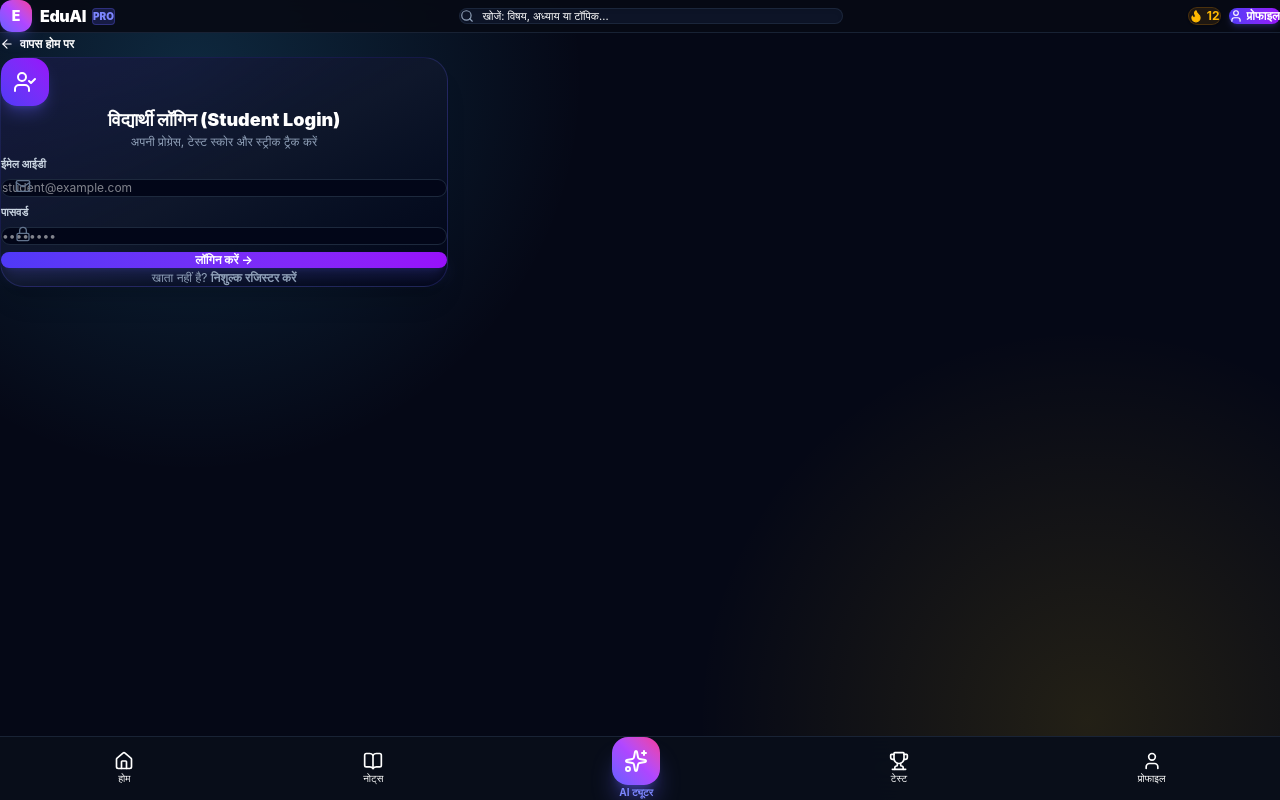
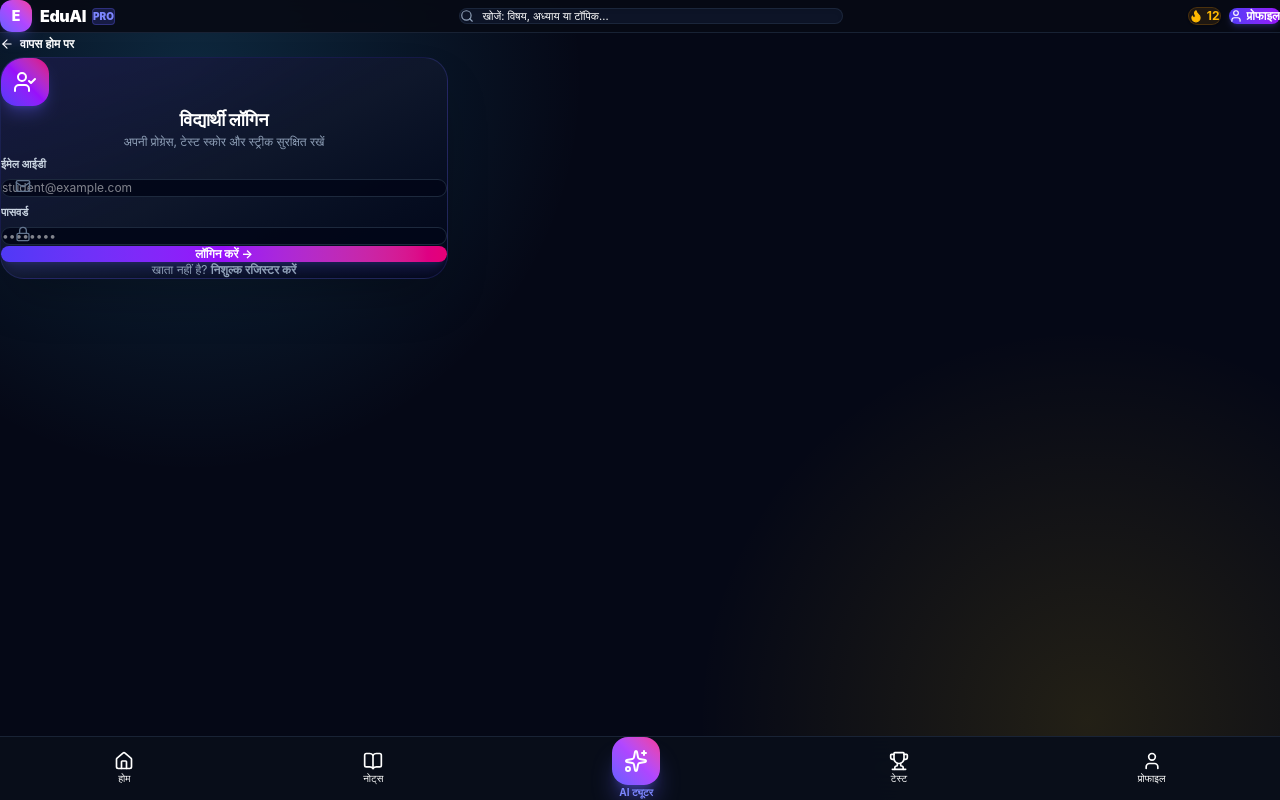
Before and after one commit to bhoopendramandoliya786-source/EducationPlatform, a Next.js app: page /login in a window 1280 px wide. Built offline with nearby package versions, Linux system fonts and the light colour scheme.

Commit message:
Optimize login page with instant animated spinner feedback and zero-lag redirection

```diff
--- a/app/login/page.jsx
+++ b/app/login/page.jsx
@@ -3,7 +3,7 @@ import React, { useState } from "react";
 import Link from "next/link";
 import { useRouter } from "next/navigation";
 import { createClient } from "../../lib/supabase/client";
-import { ArrowLeft, Lock, Mail, Sparkles, UserCheck } from "lucide-react";
+import { ArrowLeft, Lock, Mail, Loader2, UserCheck, AlertCircle } from "lucide-react";
 
 export default function LoginPage() {
   const router = useRouter();
@@ -15,50 +15,63 @@ export default function LoginPage() {
 
   const handleLogin = async (e) => {
     e.preventDefault();
+    if (loading) return;
+
     setLoading(true);
     setErrorMsg("");
 
     try {
       const { data, error } = await supabase.auth.signInWithPassword({
-        email,
-        password,
+        email: email.trim(),
+        password: password,
       });
 
       if (error) {
-        setErrorMsg(error.message || "लॉगिन विफल रहा। कृपया विवरण जांचें।");
+        setErrorMsg(
+          error.message === "Invalid login credentials"
+            ? "गलत ईमेल या पासवर्ड। कृपया पुनः जांचें।"
+            : error.message || "लॉगिन विफल रहा।"
+        );
+        setLoading(false);
       } else {
-        router.push("/student");
-        router.refresh();
+        // Instant Redirect without lag
+        window.location.href = "/student";
       }
     } catch (err) {
-      setErrorMsg("नेटवर्क समस्या। कृपया पुनः प्रयास करें।");
-    } finally {
+      setErrorMsg("इंटरनेट कनेक्शन धीमा है। कृपया पुनः प्रयास करें।");
       setLoading(false);
     }
   };
 
   return (
-    <div className="max-w-md mx-auto px-4 pt-4 space-y-5">
-      <Link href="/" className="inline-flex items-center gap-1.5 text-xs font-semibold text-indigo-400 hover:text-indigo-300">
+    <div className="max-w-md mx-auto px-4 pt-6 space-y-5">
+      <Link
+        href="/"
+        className="inline-flex items-center gap-1.5 text-xs font-semibold text-indigo-400 hover:text-indigo-300 transition"
+      >
         <ArrowLeft className="w-3.5 h-3.5" /> वापस होम पर
       </Link>
 
-      <div className="p-6 rounded-3xl bg-gradient-to-br from-indigo-950/60 via-slate-900 to-slate-950 border border-indigo-500/20 space-y-4 shadow-xl">
-        <div className="text-center space-y-1">
-          <div className="w-12 h-12 rounded-2xl bg-gradient-to-tr from-indigo-600 to-purple-600 mx-auto flex items-center justify-center text-white shadow-lg shadow-indigo-500/30">
+      <div className="p-6 rounded-3xl bg-gradient-to-br from-indigo-950/70 via-slate-900 to-slate-950 border border-indigo-500/20 space-y-5 shadow-2xl relative overflow-hidden">
+        {/* Header Icon */}
+        <div className="text-center space-y-2">
+          <div className="w-12 h-12 rounded-2xl bg-gradient-to-tr from-indigo-600 via-purple-600 to-pink-600 mx-auto flex items-center justify-center text-white shadow-lg shadow-indigo-500/30">
             <UserCheck className="w-6 h-6" />
           </div>
-          <h1 className="text-lg font-black text-white">विद्यार्थी लॉगिन (Student Login)</h1>
-          <p className="text-xs text-slate-400">अपनी प्रोग्रेस, टेस्ट स्कोर और स्ट्रीक ट्रैक करें</p>
+          <h1 className="text-lg font-black text-white">विद्यार्थी लॉगिन</h1>
+          <p className="text-xs text-slate-400">अपनी प्रोग्रेस, टेस्ट स्कोर और स्ट्रीक सुरक्षित रखें</p>
         </div>
 
+        {/* Error Alert */}
         {errorMsg && (
-          <div className="p-3 rounded-xl bg-rose-500/10 border border-rose-500/30 text-xs text-rose-300">
-            {errorMsg}
+          <div className="p-3.5 rounded-2xl bg-rose-500/10 border border-rose-500/30 text-xs text-rose-300 flex items-center gap-2">
+            <AlertCircle className="w-4 h-4 flex-shrink-0 text-rose-400" />
+            <span>{errorMsg}</span>
           </div>
         )}
 
-        <form onSubmit={handleLogin} className="space-y-3">
+        {/* Form */}
+        <form onSubmit={handleLogin} className="space-y-3.5">
           <div className="space-y-1">
             <label className="text-[11px] font-bold text-slate-300">ईमेल आईडी</label>
             <div className="relative">
@@ -66,10 +79,11 @@ export default function LoginPage() {
               <input
                 type="email"
                 required
+                disabled={loading}
                 value={email}
                 onChange={(e) => setEmail(e.target.value)}
                 placeholder="student@example.com"
-                className="w-full pl-10 pr-4 py-2.5 rounded-xl bg-slate-950 border border-slate-800 text-xs text-white focus:outline-none focus:border-indigo-500"
+                className="w-full pl-10 pr-4 py-2.5 rounded-xl bg-slate-950/90 border border-slate-800 text-xs text-white focus:outline-none focus:border-indigo-500 disabled:opacity-50"
               />
             </div>
           </div>
@@ -81,10 +95,11 @@ export default function LoginPage() {
               <input
                 type="password"
                 required
+                disabled={loading}
                 value={password}
                 onChange={(e) => setPassword(e.target.value)}
                 placeholder="••••••••"
-                className="w-full pl-10 pr-4 py-2.5 rounded-xl bg-slate-950 border border-slate-800 text-xs text-white focus:outline-none focus:border-indigo-500"
+                className="w-full pl-10 pr-4 py-2.5 rounded-xl bg-slate-950/90 border border-slate-800 text-xs text-white focus:outline-none focus:border-indigo-500 disabled:opacity-50"
               />
             </div>
           </div>
@@ -92,13 +107,20 @@ export default function LoginPage() {
           <button
             type="submit"
             disabled={loading}
-            className="w-full py-3 rounded-2xl bg-gradient-to-r from-indigo-600 to-purple-600 text-xs font-bold text-white shadow-lg shadow-indigo-500/25 active:scale-95 disabled:opacity-50 transition"
+            className="w-full py-3 rounded-2xl bg-gradient-to-r from-indigo-600 via-purple-600 to-pink-600 text-xs font-bold text-white shadow-lg shadow-indigo-500/25 active:scale-[0.98] disabled:opacity-70 transition flex items-center justify-center gap-2"
           >
-            {loading ? "लॉगिन हो रहा है..." : "लॉगिन करें →"}
+            {loading ? (
+              <>
+                <Loader2 className="w-4 h-4 animate-spin" />
+                <span>लॉगिन हो रहा है...</span>
+              </>
+            ) : (
+              <span>लॉगिन करें →</span>
+            )}
           </button>
         </form>
 
-        <div className="text-center pt-2 text-xs text-slate-400">
+        <div className="text-center pt-1 text-xs text-slate-400">
           खाता नहीं है?{" "}
           <Link href="/signup" className="text-indigo-400 font-bold hover:underline">
             निशुल्क रजिस्टर करें
```
